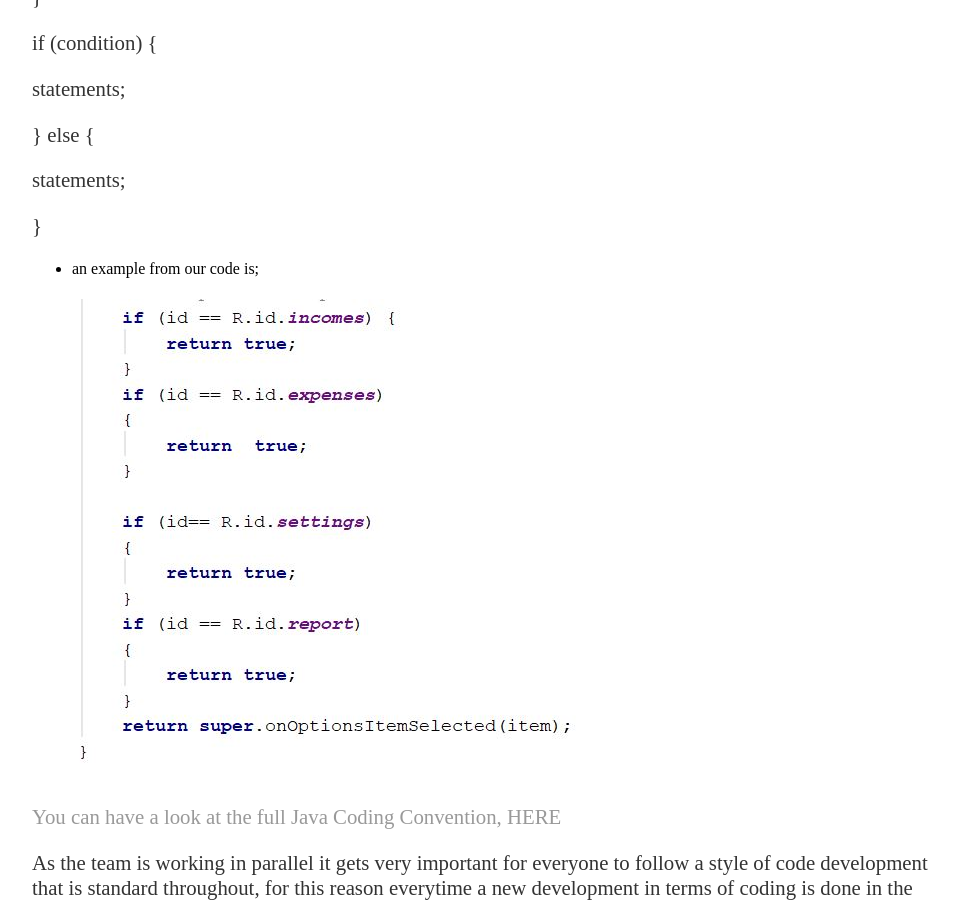
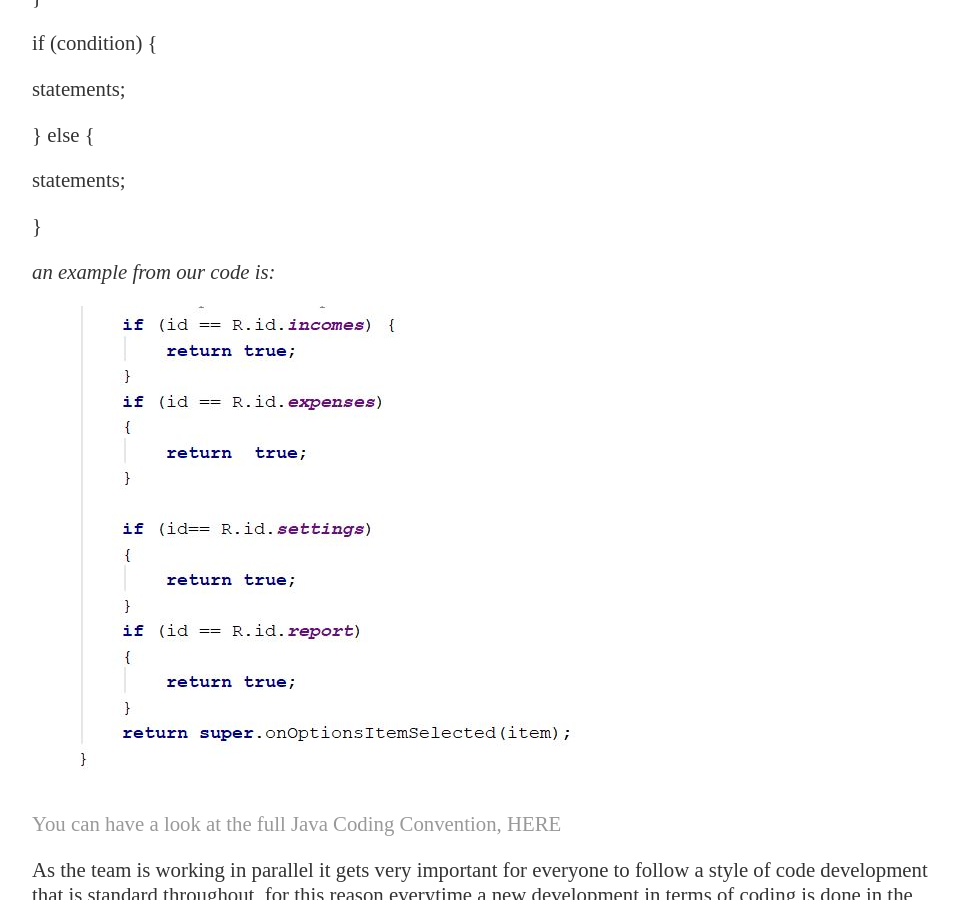
Before and after one commit to NadeemNicoR/TeamProjects, a Jekyll site: the page built from docs/_posts/2019-06-04-ISEE-2019-Advanced-Prototype-Presentation.md, in a window 1280 px wide and 900 px high, scrolled down 3094 px. Shown: the whole window, without its empty margins (160-1119 px from the left). Built offline with Jekyll 4.4.1, drawn with Linux system fonts in a browser that asks for light colours; our own code applies the rules of GitHub Pages for plain Markdown files; a file with an impossible date is left out.

Commit message:
Update 2019-06-04-ISEE-2019-Advanced-Prototype-Presentation.md

```diff
--- a/docs/_posts/2019-06-04-ISEE-2019-Advanced-Prototype-Presentation.md
+++ b/docs/_posts/2019-06-04-ISEE-2019-Advanced-Prototype-Presentation.md
@@ -68,9 +68,9 @@ if  (condition) {
   }
 
 
- - an example from our code is;
+ *an example from our code is:*
 
- ![MVCPattern]({{site.baseurl}}/images/CodeExample.JPG)
+ ![CodeExample]({{site.baseurl}}/images/CodeExample.JPG)
 
 
 <span style="color:blue">[You can have a look at the full Java Coding Convention, HERE](https://www.oracle.com/technetwork/java/codeconventions-150003.pdf)</span>
```
